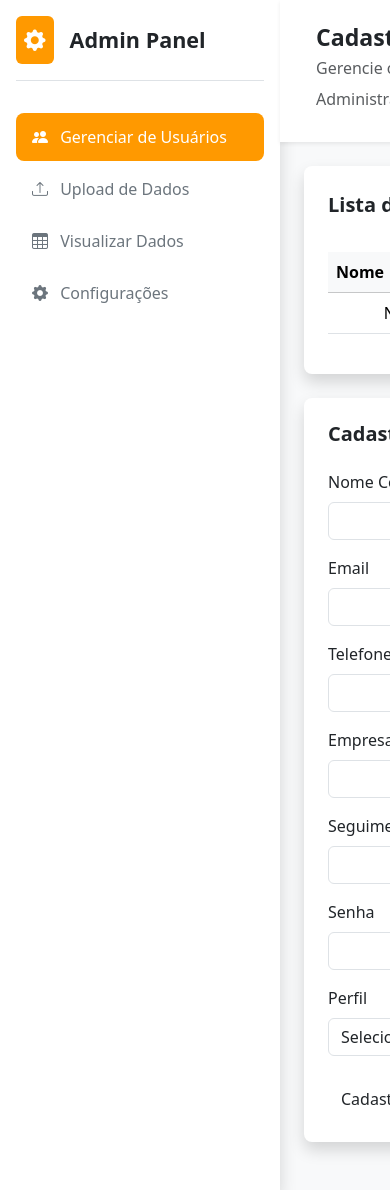
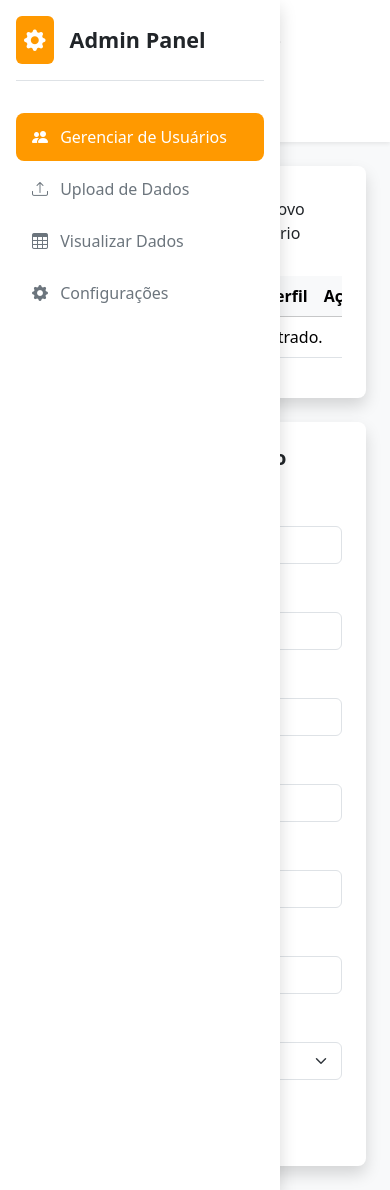
Before and after one commit to samuelfox30/WaysSolutionHub, a Flask app: page /admin in a window 390 px wide; the page is wider, and only the part inside the window is pictured. Run offline with Flask 3, Linux system fonts and the light colour scheme; the visitor is signed in with stand-in values (Sample User, id 1); data that the repository does not hold is empty.

Commit message:
to lascado

```diff
--- a/src/templates/admin/base.html
+++ b/src/templates/admin/base.html
@@ -9,15 +9,104 @@
     <link rel="stylesheet" href="https://cdn.jsdelivr.net/npm/bootstrap-icons@1.11.3/font/bootstrap-icons.min.css">
     <link rel="stylesheet" href="{{ url_for('static', filename='admin/css/styles.css') }}">
     <style>
-        body { background-color: #f8f9fa; }
-        .sidebar { min-height: 100vh; }
+        * {
+            margin: 0;
+            padding: 0;
+            box-sizing: border-box;
+        }
+
+        html, body {
+            height: 100%;
+            overflow: hidden;
+        }
+
+        body {
+            background-color: #f8f9fa;
+            display: flex;
+        }
+
+        /* Sidebar fixo */
+        .sidebar {
+            position: fixed;
+            top: 0;
+            left: 0;
+            height: 100vh;
+            width: 280px;
+            overflow-y: auto;
+            z-index: 1000;
+        }
+
+        /* Área principal com margem para o sidebar */
+        .main-wrapper {
+            margin-left: 280px;
+            width: calc(100% - 280px);
+            height: 100vh;
+            display: flex;
+            flex-direction: column;
+        }
+
+        /* Header fixo */
+        .main-header {
+            position: sticky;
+            top: 0;
+            z-index: 999;
+            background-color: white;
+        }
+
+        /* Área de conteúdo com scroll */
+        .main-content {
+            flex: 1;
+            overflow-y: auto;
+            overflow-x: hidden;
+            padding: 1.5rem;
+        }
+
+        /* Scroll customizado */
+        .sidebar::-webkit-scrollbar,
+        .main-content::-webkit-scrollbar {
+            width: 8px;
+        }
+
+        .sidebar::-webkit-scrollbar-track,
+        .main-content::-webkit-scrollbar-track {
+            background: #f1f1f1;
+        }
+
+        .sidebar::-webkit-scrollbar-thumb,
+        .main-content::-webkit-scrollbar-thumb {
+            background: #888;
+            border-radius: 4px;
+        }
+
+        .sidebar::-webkit-scrollbar-thumb:hover,
+        .main-content::-webkit-scrollbar-thumb:hover {
+            background: #555;
+        }
+
+        /* Responsividade */
+        @media (max-width: 768px) {
+            .sidebar {
+                width: 0;
+                overflow: hidden;
+                transition: width 0.3s ease;
+            }
+
+            .sidebar.active {
+                width: 280px;
+            }
+
+            .main-wrapper {
+                margin-left: 0;
+                width: 100%;
+            }
+        }
     </style>
 </head>
-<body class="d-flex">
+<body>
     {% include 'admin/components/sidebar.html' %}
 
-    <div class="flex-grow-1 d-flex flex-column">
-        <header class="navbar navbar-light bg-white shadow-sm p-4">
+    <div class="main-wrapper">
+        <header class="navbar navbar-light bg-white shadow-sm p-4 main-header">
             <div class="container-fluid">
                 <div>
                     <h1 class="h3 fw-bold mb-1">{% block header_title %}Dashboard{% endblock %}</h1>
@@ -32,7 +121,7 @@
             </div>
         </header>
 
-        <main class="flex-grow-1 p-4">
+        <main class="main-content">
             {% block content %}{% endblock %}
         </main>
     </div>
```
